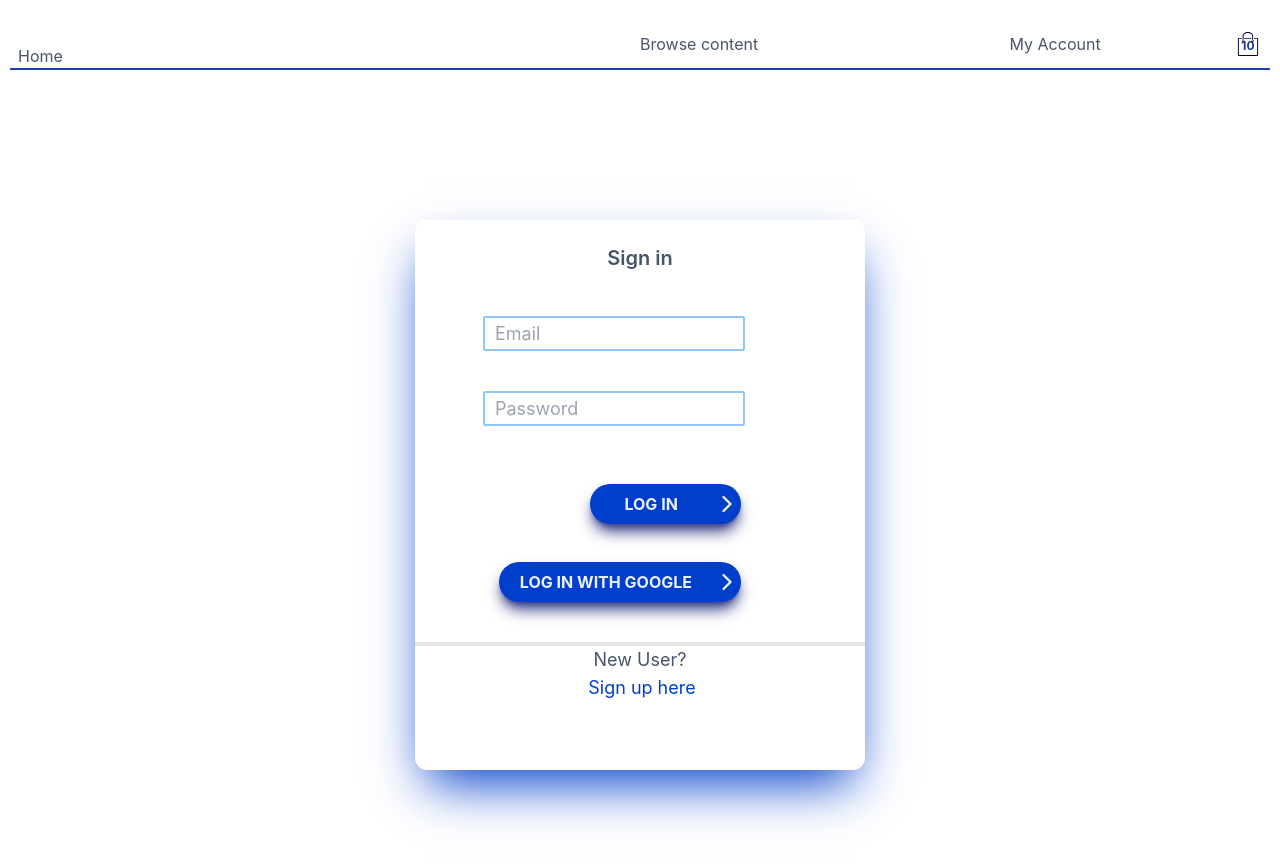
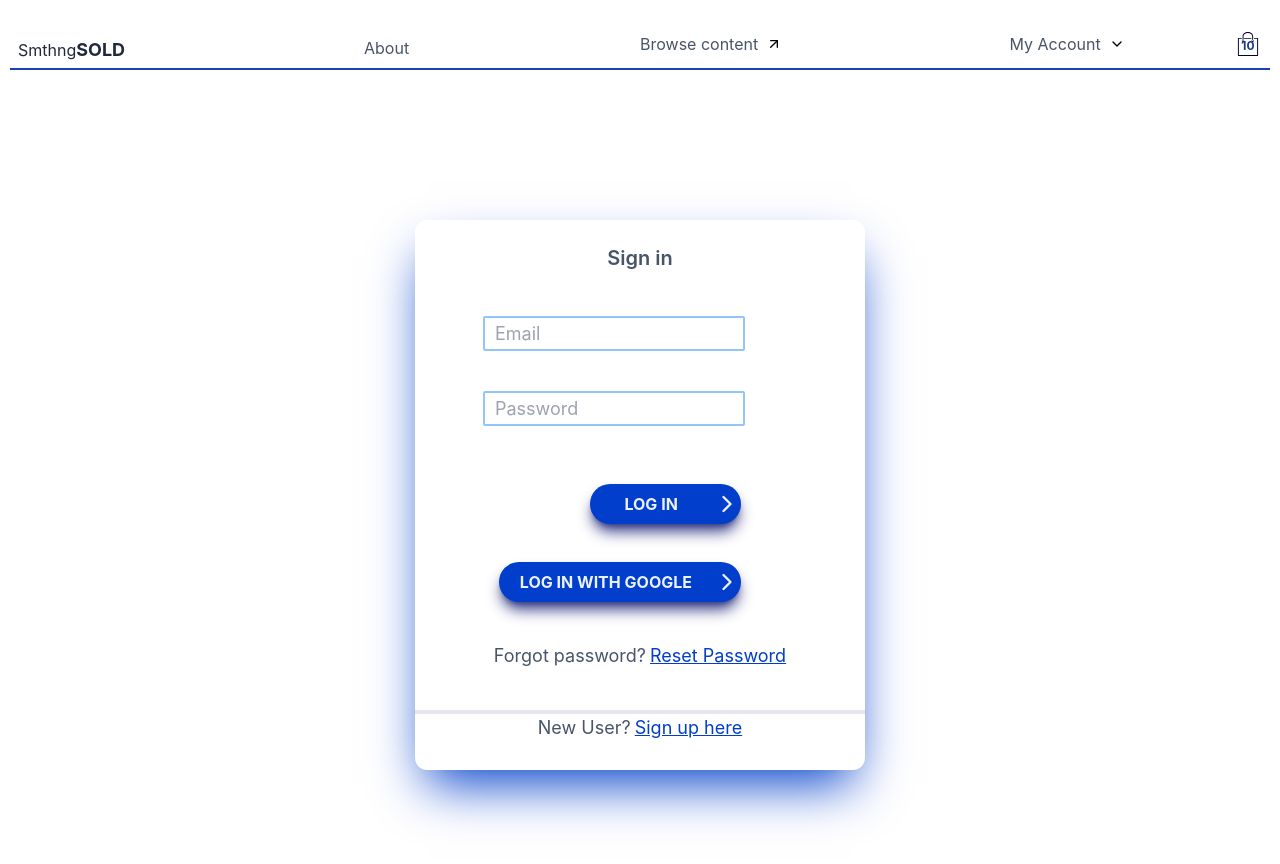
Before and after one commit to unekuogbaje/Binchi-0.1, a React (Create React App) app: page /auth in a window 1280 px wide. Shown: the top 864 px of the page. Built offline with nearby package versions, Linux system fonts and the light colour scheme; no server answers.

Commit message:
auth redo

```diff
--- a/src/App.js
+++ b/src/App.js
@@ -5,8 +5,11 @@ import Navigation from './routes/navigation/navigation.component';
 import Authentication from './routes/authentication/authentication.component';
 import SignInForm from './components/sign-in-form/sign-in-form.component';
 import SignUpForm from './components/sign-up-form/sign-up-form.component';
+import ForgotPassword from './components/forgot-password/forgot-password';
 
 import Browse from './routes/browse/browse';
+
+import About from './routes/About/about';
 
 const App = () => {
     return (
@@ -18,6 +21,8 @@ const App = () => {
             <Route path='auth' element={<Authentication />} />
             <Route path='signin' element={<SignInForm/>} />
             <Route path='signup' element={<SignUpForm/>} />
+            <Route path='about' element={<About/>} />
+            <Route path='reset-password' element={<ForgotPassword/>} />
          </Route>
        </Routes>
 
--- /dev/null
+++ b/src/components/forgot-password/forgot-password.jsx
@@ -0,0 +1,7 @@
+const ForgotPassword = () => {
+    return (
+        <div></div>
+    );
+};
+
+export default ForgotPassword;
--- a/src/components/sign-in-form/sign-in-form.component.jsx
+++ b/src/components/sign-in-form/sign-in-form.component.jsx
@@ -106,7 +106,6 @@ const SignInForm = () => {
                 className="text-mainClr ml-auto"
                 size={28}/>
              </Button>
-
              </div>
 
             <div
@@ -116,7 +115,6 @@ const SignInForm = () => {
               onClick={signInWithGoogle}
               className='flex ml-auto bg-[#003ECB] hover:bg-blue-900 text-mainClr rounded-full shadow-lg w-[80%] h-10 text-[16px] mt-[38px] p-[16px 20px] items-center shadow-[#2f3782]  font-bold border-[#2f3782] cursor-pointer'>
               <h1 className='ml-auto uppercase'> log in with google </h1>
-
                <ChevronRight
                className="text-mainClr ml-auto"
                size={28}/>
@@ -125,21 +123,23 @@ const SignInForm = () => {
             </div>
           </div>
         </form>
+        <span className='justify-center flex w-full text-center no-underline text-lg hover:text-grey-darker text-slate-600'>
+        Forgot password?
+          <Link
+          className='text-[#003ECB] hover:text-blue-900 ml-1 transform duration-200 hover:scale-110 underline'
+          to={"/reset-password"}>Reset Password</Link>
+        </span>
 
-                         <span className="block w-full text-center no-underline text-lg hover:text-grey-darker mb-8 text-slate-600 border-t-4">
+         <span className="justify-center flex w-full text-center no-underline text-lg hover:text-grey-darker mt-10 text-slate-600 border-t-4">
           New User?
-                          <Link to={"/signup"}>
-                            <h1 className="text-[#003ECB] hover:text-blue-900 ml-1 transform duration-200 hover:scale-110">
+         <Link
+         className="text-[#003ECB] hover:text-blue-900 ml-1 transform duration-200 hover:scale-110 underline"
+         to={"/signup"}>
             Sign up here
-                            </h1>
          </Link>
          </span>
-
           </div>
-
-
         </div>
-
       <Outlet/>
     </Fragment>
   );
--- a/src/components/sign-up-form/sign-up-form.component.jsx
+++ b/src/components/sign-up-form/sign-up-form.component.jsx
@@ -65,12 +65,12 @@ const SignUpForm = () => {
       <div className='flex-column h-[550px] w-[450px] shadow-2xl shadow-[#003ECB] bg-white rounded-xl transform duration-200 hover:scale-110 m-auto'>
         <h2 className='w-full text-center text-slate-700 text-xl font-semibold m-6' >Let's get started</h2>
         <form
-        className="md:flex md:flex-wrap md:justify-between m-4"
+        className="md:flex md:flex-wrap md:justify-between"
         onSubmit={handleSubmit}>
          <div
-         className="mb-6 justify-between md:w-9/12">
+         className="mb-6 justify-between md:w-9/12 mr-14">
           <div
-          className="p-2">
+          className="p-5">
             <FormInput
             label=""
             placeholder="Name"
@@ -83,7 +83,7 @@ const SignUpForm = () => {
          </div>
 
           <div
-          className="p-2">
+          className="p-5">
           <FormInput
           label=""
           placeholder="Email"
@@ -96,7 +96,7 @@ const SignUpForm = () => {
           </div>
 
           <div
-          className="p-2">
+          className="p-5">
           <FormInput
           label=""
           placeholder="Password"
@@ -109,7 +109,7 @@ const SignUpForm = () => {
           </div>
 
           <div
-          className="p-2">
+          className="p-5">
           <FormInput
           label=""
           placeholder="Confirm password"
@@ -137,7 +137,7 @@ const SignUpForm = () => {
          </div>
         </form>
 
-        <span className="block w-full text-center no-underline text-slate-700 hover:text-grey-darker mb-8 border-t-2 mt-20 text-lg">
+        <span className="block w-full text-center no-underline text-slate-700 hover:text-grey-darker mb-8 border-t-2  text-lg">
         Already have an account?
         <Link to={"/signin"}>
           <h1 className="text-[#003ECB] hover:text-blue-900 ml-1 transform duration-200 hover:scale-110">
--- /dev/null
+++ b/src/routes/About/about.jsx
@@ -0,0 +1,9 @@
+const About = () => {
+    return (
+      <div>
+        <span>I am the about page</span>
+      </div>
+    );
+};
+
+export default About;
--- a/src/routes/navigation/navigation.component.jsx
+++ b/src/routes/navigation/navigation.component.jsx
@@ -9,19 +9,34 @@ import { CartContext } from '../../contexts/cart.context';
 
 import { signOutUser } from '../../utils/firebase/firebase.utils';
 
+import {
+  ArrowUpRight,
+  ChevronDown,
+  ChevronRight
+} from 'react-feather';
+
 const Navigation = () => {
   const { currentUser } = useContext(UserContext);
   const { isCartOpen } = useContext(CartContext);
     return (
       <Fragment>
         <div className='navigation flex h-[50px] w-[100%] justify-between mb-[25px] border-b-2 border-b-blue-800'>
-          <Link className='p-[10px 15px] cursor-pointer pt-4 ' to='/'>
-          <h1 className="flex text-slate-600 p-2 transform duration-200 hover:scale-110 hover:text-[#121087]">Home</h1>
+          <Link className='flex-col p-[10px 15px] cursor-pointer pt-4 ' to='/'>
+          <span className="text-slate-800 p-2 transform duration-200 hover:scale-110 hover:text-[#121087]">Smthng
+          <span className='uppercase font-bold text-lg'>sold</span></span>
+          </Link>
+
+          <Link className='flex-col p-[10px 15px] cursor-pointer pt-4 ' to='/about'>
+          <span className="text-slate-600 p-2 transform duration-200 hover:scale-110 hover:text-[#121087]">About
+          </span>
           </Link>
 
           <div className='flex w-[60%] md:w-[50%] sm:w-[65%] h-[100%] items-center justify-between '>
-            <Link className='p-[10px 15px] cursor-pointer mr-[20%] ' to='/browse'>
-              <h1 className="flex right- text-slate-600 transform duration-200 hover:scale-110 hover:text-[#121087] ">Browse content</h1>
+            <Link className='flex p-[10px 15px] cursor-pointer mr-[20%] gap-2 ' to='/browse'>
+              <span className="flex text-slate-600 transform duration-200 hover:scale-110 hover:text-[#121087] ">Browse content</span>
+              <ArrowUpRight
+              className='mt-1'
+                size={16} />
             </Link>
 
             {currentUser ? (
@@ -33,10 +48,13 @@ const Navigation = () => {
                 </h1>
               </Link>
               ) : (
-                <Link className='p-[10px 15px] ' to='/auth'>
-                  <h1 className="flex right- text-slate-600 hover:text-[#121087] transform duration-200 hover:scale-110">
+                <Link className='flex p-[10px 15px] gap-2' to='/auth'>
+                  <span className="flex right- text-slate-600 hover:text-[#121087] transform duration-200 hover:scale-110">
                   My Account
-                  </h1>
+                  </span>
+                  <ChevronDown
+                  className='mt-1'
+                  size={16} />
                 </Link>
                 )}
                 <CartIcon
```
Lines whose indentation alone changed are shown as unchanged.
